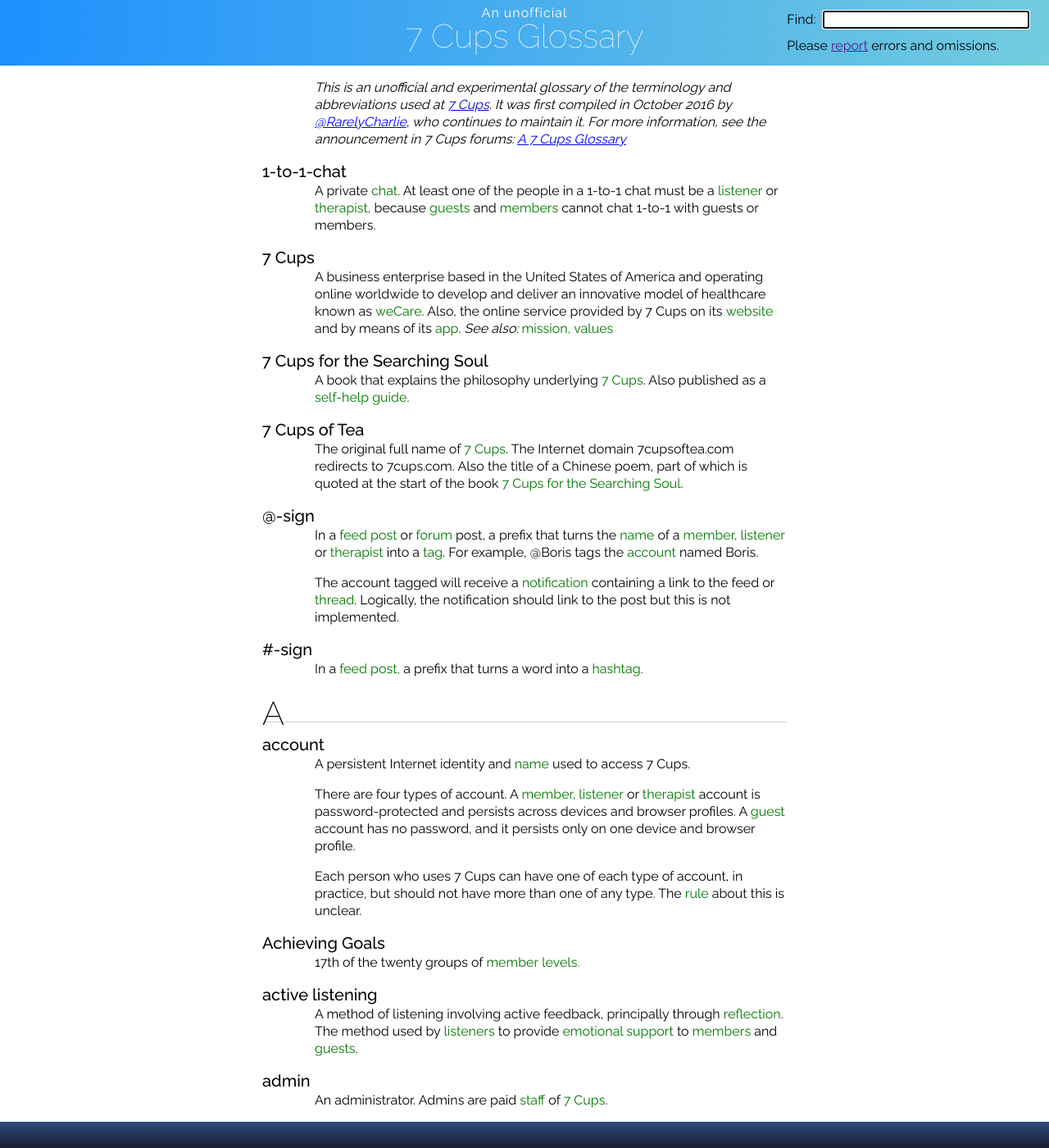
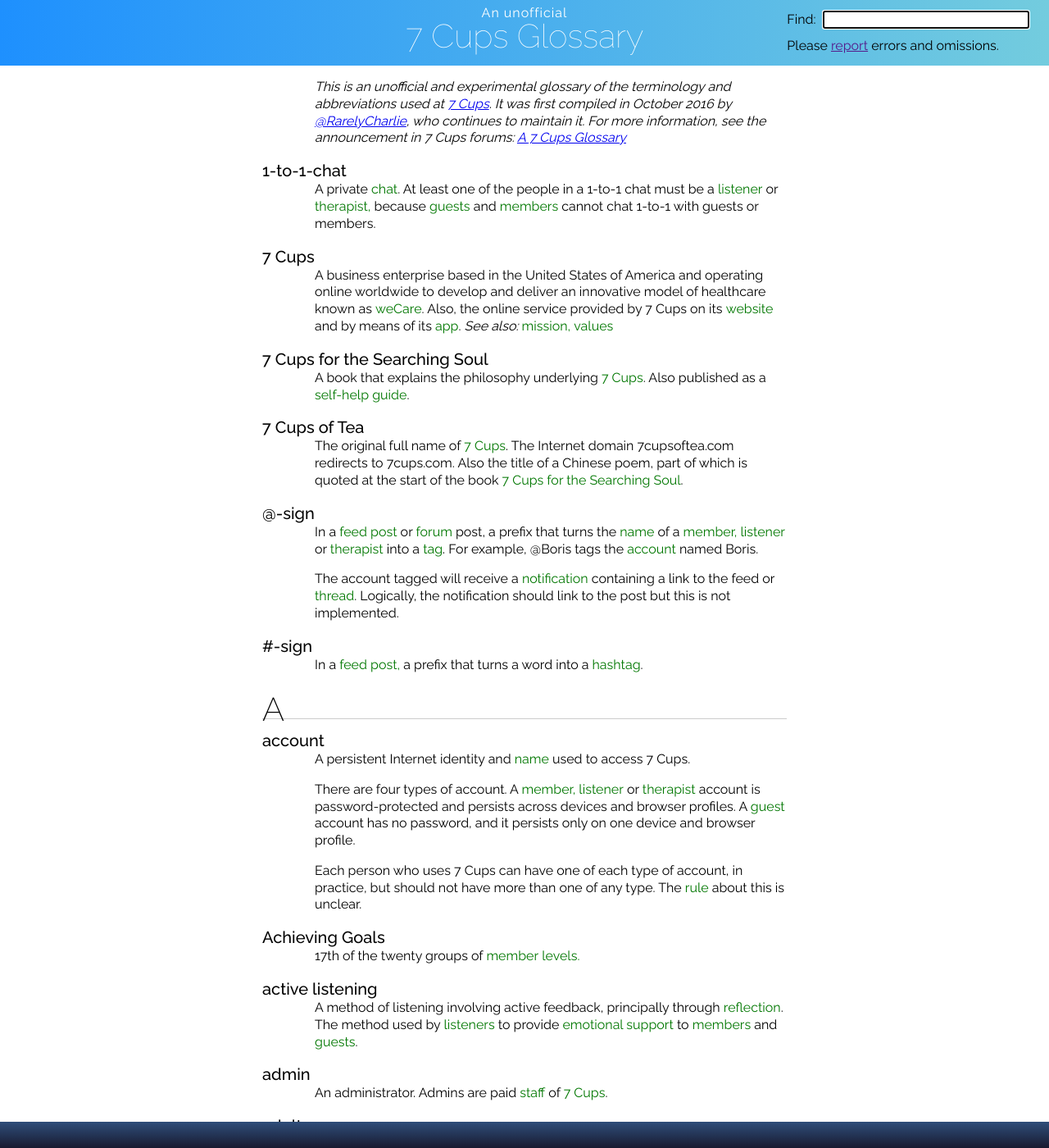
Before and after one commit to RarelyCharlie/rarelycharlie.github.io, a Jekyll site: the page built from glossary.md, in a window 1280 px wide and 1400 px high. Shown: the whole window at 82% size. Built offline with Jekyll 4.4.1, drawn with Linux system fonts in a browser that asks for light colours.

Commit message:
% line height

```diff
--- a/_layouts/glossary.html
+++ b/_layouts/glossary.html
@@ -8,7 +8,7 @@
 <link rel="stylesheet" href="https://fonts.googleapis.com/css?family=Raleway:100,200,400,500">
 <style>
 html {padding-top: 80px;}
-body {font-size: 16px; line-height: 21px; font-family: Raleway; margin: 0;}
+body {font-size: 16px; line-height: 130%; font-family: Raleway; margin: 0;}
 #content h1 {font-size: 20px; font-weight: 500; margin-bottom: 0; z-index: 1; line-height: 26px; cursor: default;}
 #content h2 {font-size: 40px; font-weight: 200; border-bottom: 1px solid #ccc; margin-bottom: .5ex;}
 #header {z-index: 1; position: relative; height: 80px; width: 100%; background: #159957 linear-gradient(to right, #1e90fe 0%, #73ccde 100%);}
```
